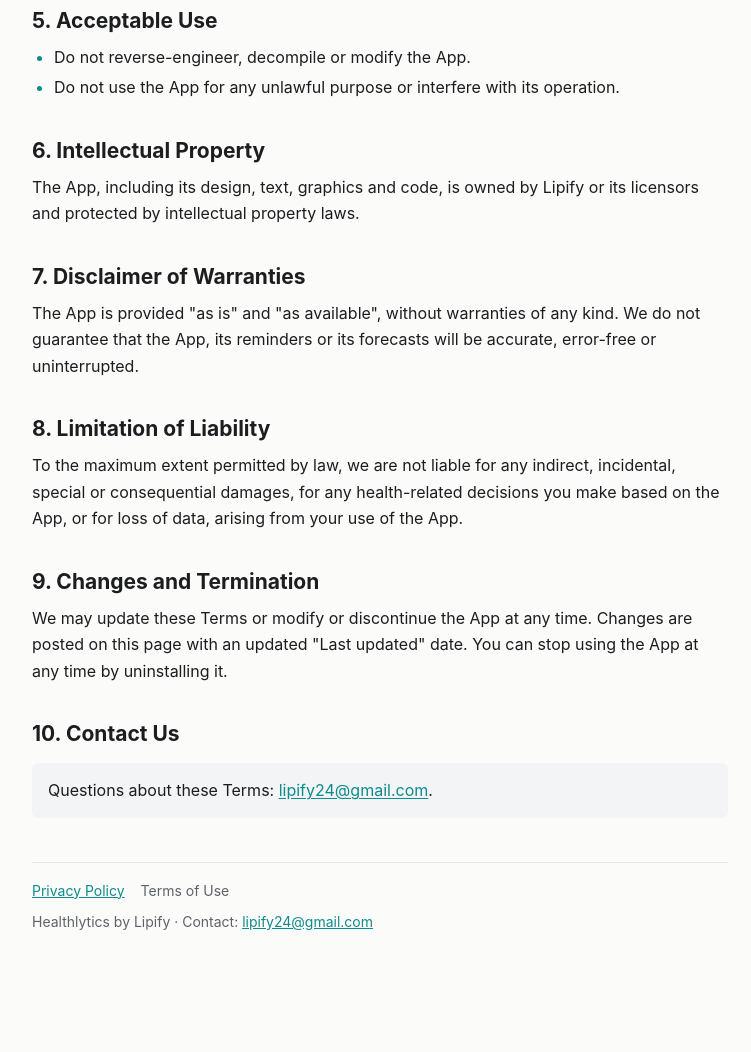
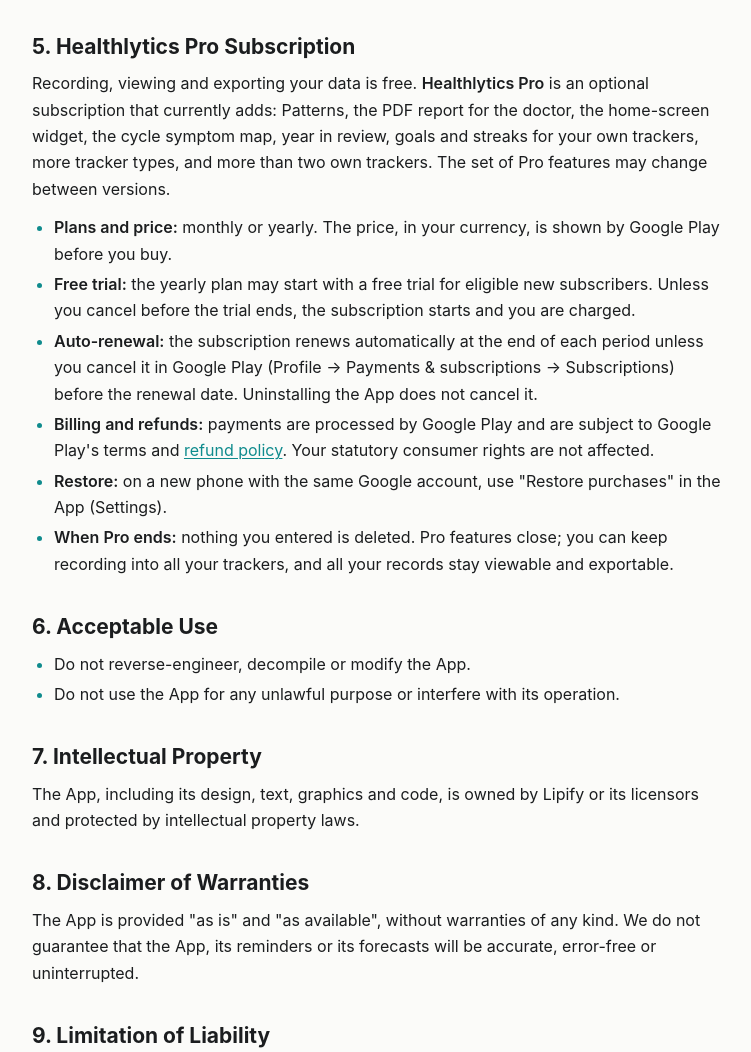
Before and after one commit to lipify/lipify.github.io, a plain HTML site: page healthlytics/terms.html in a window 1280 px wide. Shown: the part 1022-2074 px from the top of the page, without its empty margins (260-1011 px from the left). Before the commit the page ends 2011 px from the top, so only its background shows below. Drawn offline with Linux system fonts and the light colour scheme.

Commit message:
Healthlytics: Pro subscription in privacy policy and terms

```diff
--- a/healthlytics/terms.html
+++ b/healthlytics/terms.html
@@ -12,13 +12,13 @@
 <header class="doc-head">
   <p class="app">Healthlytics</p>
   <h1>Terms of Use</h1>
-  <p class="updated">Last updated: November 9, 2026</p>
+  <p class="updated">Last updated: November 26, 2026</p>
 </header>
 <main class="doc">
 <p>Please read these Terms of Use ("Terms") before using Healthlytics ("the App"). By downloading, installing or using the App, you agree to these Terms. If you do not agree, do not use the App.</p>
 
 <h2>1. About the App</h2>
-<p>Healthlytics is a personal health diary. It lets you record headaches, your menstrual cycle, blood pressure and trackers you create yourself, see charts of your records and set reminders. The App is free, works offline and is intended for adults (18+).</p>
+<p>Healthlytics is a personal health diary. It lets you record headaches, your menstrual cycle, blood pressure and trackers you create yourself, see charts of your records and set reminders. The App is free to use, works offline and is intended for adults (18+). Healthlytics Pro is an optional subscription through Google Play (section 5).</p>
 
 <h2>2. Not a Medical Device</h2>
 <p class="warning"><strong>Healthlytics is a diary, not a medical device.</strong> It does not diagnose, treat, cure or prevent any disease or condition and does not give medical advice. Charts and summaries only reflect what you entered. The cycle forecast is a calendar estimate and must not be used as a method of contraception or to plan a pregnancy. Always talk to a doctor about your health, and in an emergency call your local emergency number.</p>
@@ -29,25 +29,36 @@
 <h2>4. Your Data</h2>
 <p>Your use of the App is also governed by our <a href="privacy-policy.html">Privacy Policy</a>. Your records are stored only on your device and are not backed up by the App or by Android. If you uninstall the App, reset or lose your phone, your records are lost. You are responsible for exporting your data (Settings → Export CSV) if you want to keep a copy.</p>
 
-<h2>5. Acceptable Use</h2>
+<h2>5. Healthlytics Pro Subscription</h2>
+<p>Recording, viewing and exporting your data is free. <strong>Healthlytics Pro</strong> is an optional subscription that currently adds: Patterns, the PDF report for the doctor, the home-screen widget, the cycle symptom map, year in review, goals and streaks for your own trackers, more tracker types, and more than two own trackers. The set of Pro features may change between versions.</p>
+<ul>
+<li><strong>Plans and price:</strong> monthly or yearly. The price, in your currency, is shown by Google Play before you buy.</li>
+<li><strong>Free trial:</strong> the yearly plan may start with a free trial for eligible new subscribers. Unless you cancel before the trial ends, the subscription starts and you are charged.</li>
+<li><strong>Auto-renewal:</strong> the subscription renews automatically at the end of each period unless you cancel it in Google Play (Profile → Payments &amp; subscriptions → Subscriptions) before the renewal date. Uninstalling the App does not cancel it.</li>
+<li><strong>Billing and refunds:</strong> payments are processed by Google Play and are subject to Google Play's terms and <a href="https://support.google.com/googleplay/answer/2479637" target="_blank" rel="noopener">refund policy</a>. Your statutory consumer rights are not affected.</li>
+<li><strong>Restore:</strong> on a new phone with the same Google account, use "Restore purchases" in the App (Settings).</li>
+<li><strong>When Pro ends:</strong> nothing you entered is deleted. Pro features close; you can keep recording into all your trackers, and all your records stay viewable and exportable.</li>
+</ul>
+
+<h2>6. Acceptable Use</h2>
 <ul>
     <li>Do not reverse-engineer, decompile or modify the App.</li>
     <li>Do not use the App for any unlawful purpose or interfere with its operation.</li>
 </ul>
 
-<h2>6. Intellectual Property</h2>
+<h2>7. Intellectual Property</h2>
 <p>The App, including its design, text, graphics and code, is owned by Lipify or its licensors and protected by intellectual property laws.</p>
 
-<h2>7. Disclaimer of Warranties</h2>
+<h2>8. Disclaimer of Warranties</h2>
 <p>The App is provided "as is" and "as available", without warranties of any kind. We do not guarantee that the App, its reminders or its forecasts will be accurate, error-free or uninterrupted.</p>
 
-<h2>8. Limitation of Liability</h2>
+<h2>9. Limitation of Liability</h2>
 <p>To the maximum extent permitted by law, we are not liable for any indirect, incidental, special or consequential damages, for any health-related decisions you make based on the App, or for loss of data, arising from your use of the App.</p>
 
-<h2>9. Changes and Termination</h2>
+<h2>10. Changes and Termination</h2>
 <p>We may update these Terms or modify or discontinue the App at any time. Changes are posted on this page with an updated "Last updated" date. You can stop using the App at any time by uninstalling it.</p>
 
-<h2>10. Contact Us</h2>
+<h2>11. Contact Us</h2>
 <p class="contact">Questions about these Terms: <a href="mailto:lipify24@gmail.com">lipify24@gmail.com</a>.</p>
 </main>
 <footer class="doc-foot">
```
Also changed, not shown: healthlytics/privacy-policy.html (+8 -3 lines).
